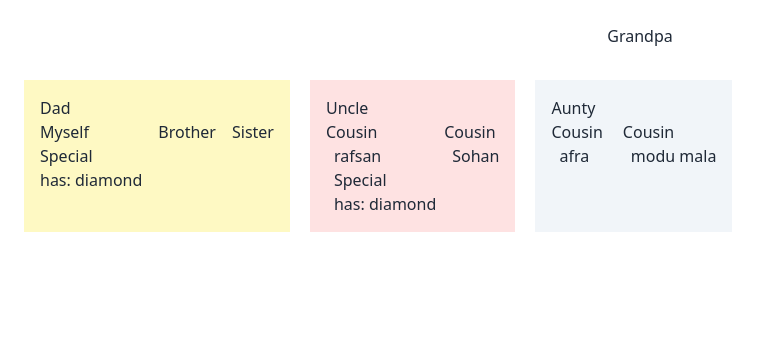
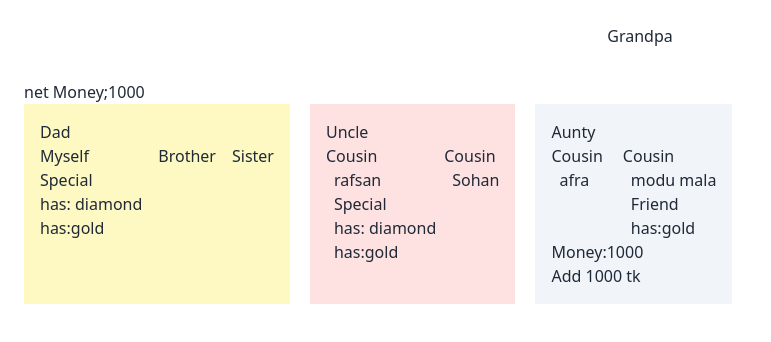
Before and after one commit to nafis200/module-46, a React (Vite) app: page / in a window 1280 px wide. Shown: the top 342 px of the page, without its empty margins (0-771 px from the left). Built offline with nearby package versions, Linux system fonts and the light colour scheme.

Commit message:
final commit

```diff
--- a/src/components/simple form/Aunty.jsx
+++ b/src/components/simple form/Aunty.jsx
@@ -1,7 +1,10 @@
+import { useContext } from "react";
 import Cousin from "./Cousin";
+import { MoneyContext } from "./Grandpa";
 
 
 const Aunty = () => {
+    const [money,setMoney] = useContext(MoneyContext)
     return (
         <div className=" bg-slate-100 p-4">
            <h2>Aunty</h2>
@@ -9,6 +12,8 @@
               <Cousin name={'afra'}></Cousin>
               <Cousin name={'modu mala'}></Cousin>
            </section>
+           <p>Money:{money}</p>
+           <button onClick={() => setMoney(money + 1000)}>Add 1000 tk</button>
         </div>
     );
 };
--- a/src/components/simple form/Cousin.jsx
+++ b/src/components/simple form/Cousin.jsx
@@ -1,3 +1,4 @@
+import Friend from "./Friend";
 import Special from "./Special";
 
 
@@ -8,6 +9,7 @@
           <p>{name}</p>
           <section>
             {asset && <Special asset={asset}></Special>}
+            {name === 'modu mala' && <Friend></Friend> }
           </section>
         </div>
     );
--- /dev/null
+++ b/src/components/simple form/Friend.jsx
@@ -0,0 +1,15 @@
+import { useContext } from "react";
+import { AssetContext } from "./Grandpa";
+
+
+const Friend = () => {
+    const gift = useContext(AssetContext);
+    return (
+        <div>
+           <h2>Friend</h2>
+           <p>has:{gift}</p>
+        </div>
+    );
+};
+
+export default Friend;
--- a/src/components/simple form/Grandpa.jsx
+++ b/src/components/simple form/Grandpa.jsx
@@ -1,16 +1,19 @@
-import { createContext } from "react";
+import { createContext, useState } from "react";
 import Aunty from "./Aunty";
 import Dad from "./Dad";
 import Uncle from "./Uncle";
 
+export const AssetContext = createContext("gold");
 
-const AssetContext = createContext('gold')
-
+export const MoneyContext = createContext(100);
 const Grandpa = () => {
-    const asset = 'diamond';
+  const [money,setMoney] = useState(1000)
+  const asset = "diamond";
   return (
     <div className="m-3 p-3 rounded-2xl border-purple-600">
       <h2 className="text-center mb-8">Grandpa</h2>
+      <p>net Money;{money}</p>
+      <MoneyContext.Provider value={[money,setMoney]}>
         <AssetContext.Provider value="gold">
           <section className="flex space-x-5">
             <Dad asset={asset}></Dad>
@@ -18,6 +21,7 @@
             <Aunty></Aunty>
           </section>
         </AssetContext.Provider>
+      </MoneyContext.Provider>
     </div>
   );
 };
--- a/src/components/simple form/Special.jsx
+++ b/src/components/simple form/Special.jsx
@@ -1,11 +1,15 @@
+import { useContext } from "react";
+import { AssetContext } from "./Grandpa";
 
 
 
 const Special = ({asset}) => {
+    const gift = useContext(AssetContext)
     return (
         <div>
             <h2>Special</h2>
             <p>has: {asset}</p>
+            <p>has:{gift} </p>
         </div>
     );
 };
```
Lines whose indentation alone changed are shown as unchanged.
